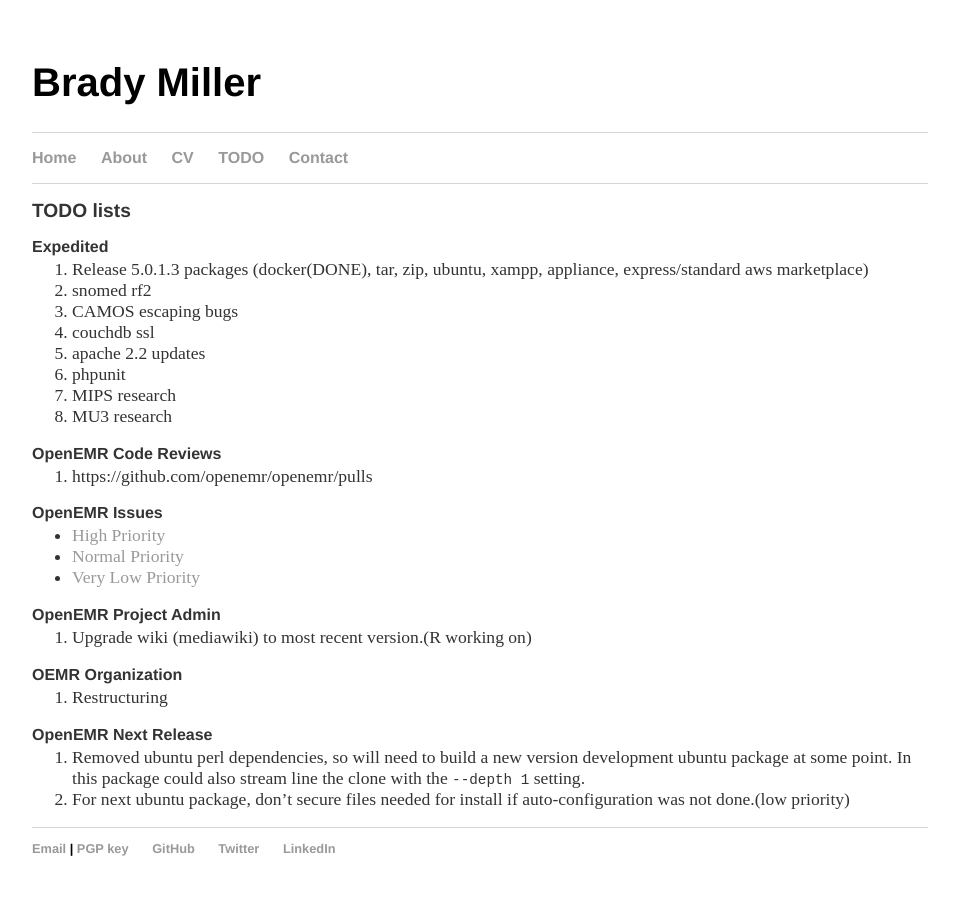
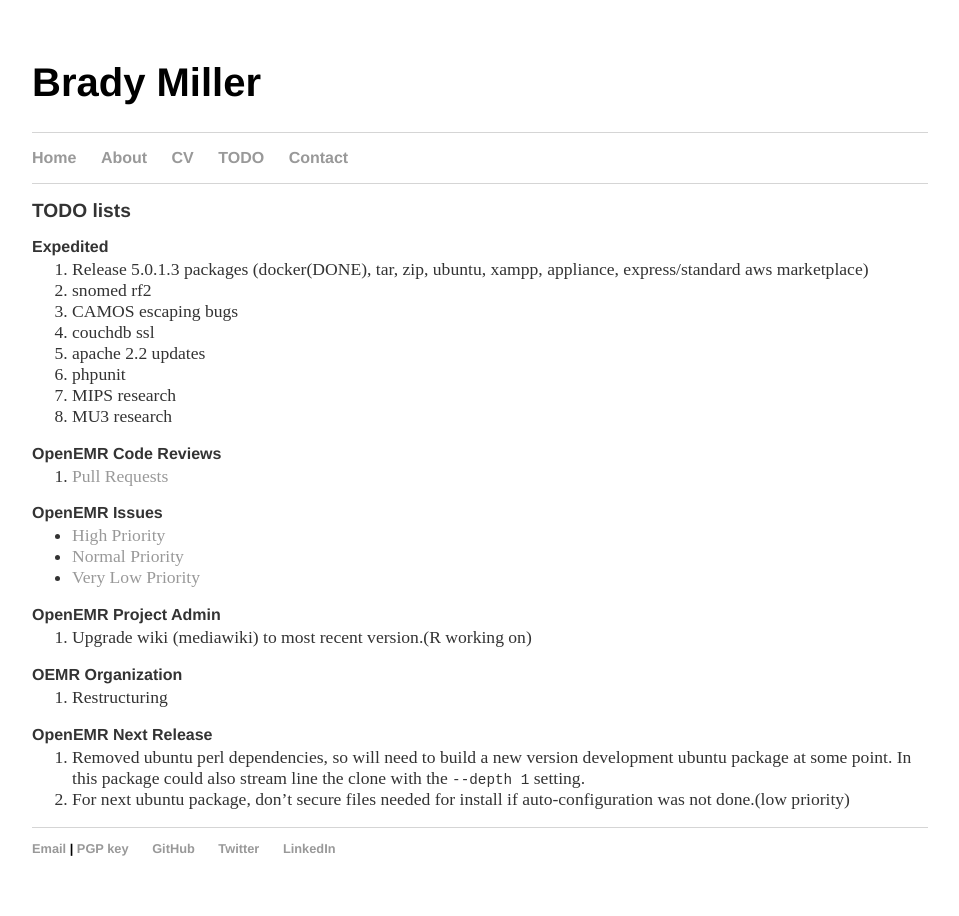
Before and after one commit to bradymiller/bradymiller.github.io, a Jekyll site: the page built from todo/index.md, in a window 1280 px wide. Shown: the whole page, without its empty margins (160-1119 px from the left). Built offline with Jekyll 4.4.1, drawn with Linux system fonts in a browser that asks for light colours; our own code applies the rules of GitHub Pages for plain Markdown files.

Commit message:
Update index.md

```diff
--- a/todo/index.md
+++ b/todo/index.md
@@ -15,7 +15,7 @@
 
 
 ### OpenEMR Code Reviews
-1. https://github.com/openemr/openemr/pulls
+1. [Pull Requests](https://github.com/openemr/openemr/pulls)
 
 ### OpenEMR Issues
 * [High Priority](https://github.com/openemr/openemr/milestone/2)
```
